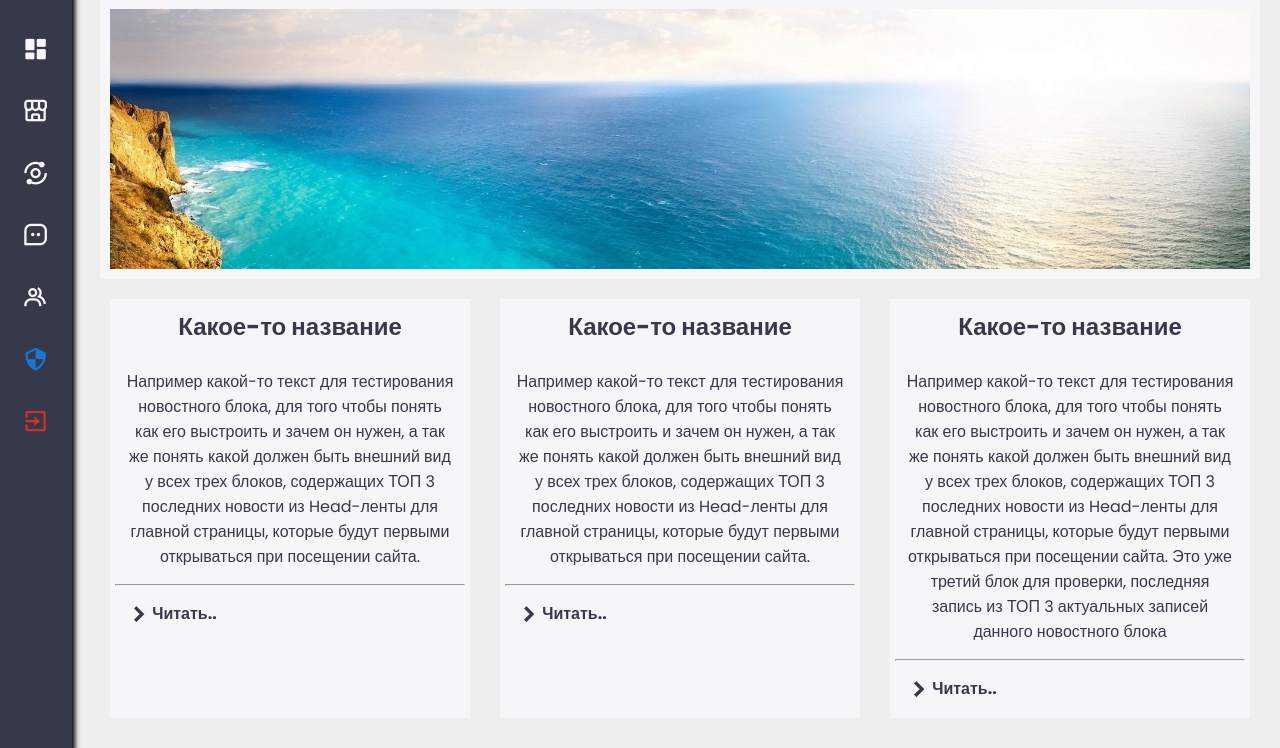
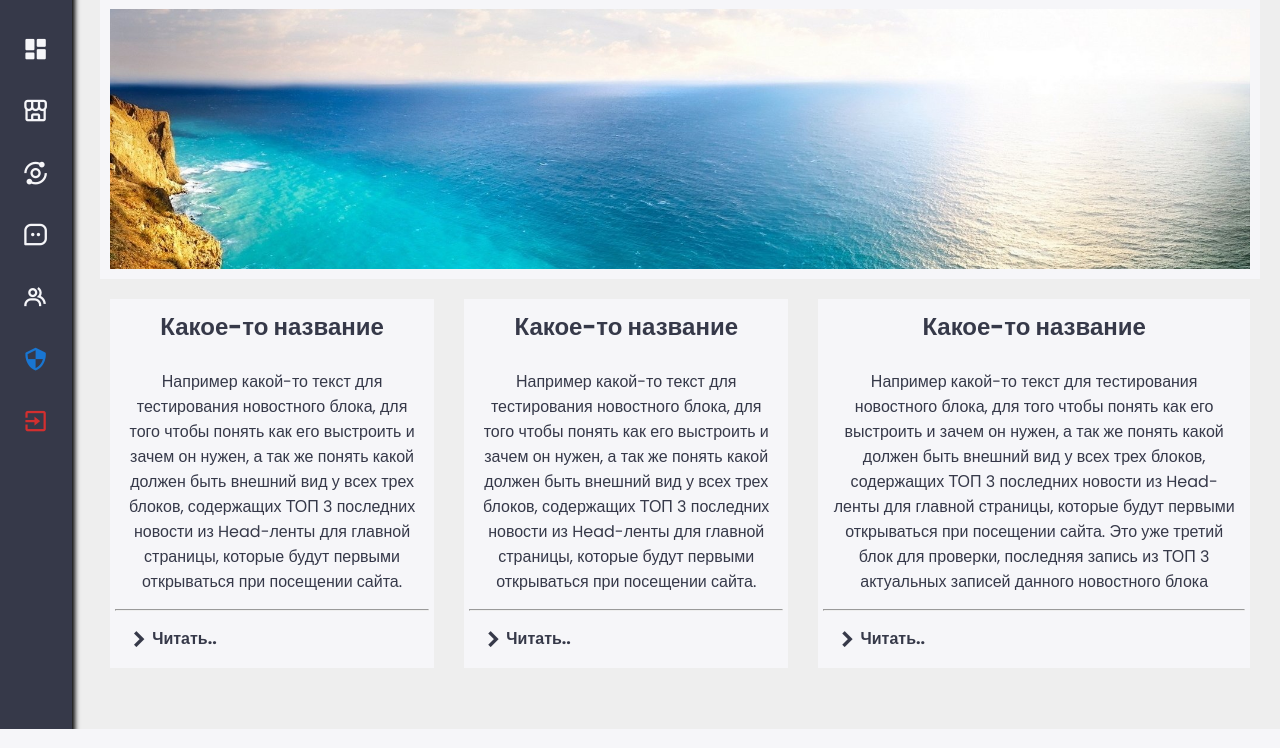
Before and after one commit to AlexEnotov/portal, a PHP site: page / in a window 1280 px wide. Shown: the part 71-819 px from the top of the page. Run offline with PHP 8.4, Linux system fonts and the light colour scheme.

Commit message:
repair views news

```diff
--- a/index.php
+++ b/index.php
@@ -15,7 +15,7 @@
 	<div class="news-one">
 		<div class="head-banner"><img src="banner.jpg" alt=""></div>
 	</div>
-	<div class="news-blocks">
+	<div class="blocks">
 		<div class="block">
 			<div class="header-c">
 				<h2>Какое-то название</h2>
--- a/style.css
+++ b/style.css
@@ -182,6 +182,16 @@ body {
 	height: 260px;
 
 }
+.main-content .blocks {
+	margin-top: 10px;
+	display: flex;
+	grid-template-columns: auto auto auto;
+	grid-template-rows: auto auto ;
+	grid-auto-flow: row;
+	gap: 10px;
+	justify-content: space-between;
+	width: 100%;
+}
 .main-content .news-blocks {
 	margin-top: 10px;
 	display: grid;
@@ -191,10 +201,9 @@ body {
 	gap: 10px;
 	justify-content: space-between;
 	width: 100%;
-
-
 }
-.main-content .news-blocks .block {
+.main-content .news-blocks .block,
+.main-content .blocks .block {
 	display: inline-block;
 	background: var(--light);
 	color: var(--dark);
@@ -206,29 +215,34 @@ body {
 
 
 }
-.main-content .news-blocks .block:hover {
+.main-content .news-blocks .block:hover,
+.main-content .blocks .block:hover {
 
 	background: var(--dark);
 	color: var(--light) !important;
 	transition: all 0.3s ease;
 
 }
-.main-content .news-blocks .block .header-c {
+.main-content .news-blocks .block .header-c,
+.main-content .blocks .block .header-c{
 
 	padding: 10px;
 
 	text-align: center;
 }
-.main-content .news-blocks .block .content {
+.main-content .news-blocks .block .content,
+.main-content .blocks .block .content {
 	display: flex;
 	padding: 15px;
 /*	height: 100%;*/
 	text-align: center;
 }
-.main-content .news-blocks .block .footer{
+.main-content .news-blocks .block .footer ,
+.main-content .blocks .block .footer{
 
 }
-.main-content .news-blocks .block .footer a {
+.main-content .news-blocks .block .footer a,
+.main-content .blocks .block .footer a {
 	display: flex;
 	padding: 15px;
 /*	height: 100%;*/
@@ -237,7 +251,8 @@ body {
 
 }
 
-.main-content .news-blocks .block:hover .footer a {
+.main-content .news-blocks .block:hover .footer a,
+.main-content .blocks .block:hover .footer a {
 	display: flex;
 
 /*	height: 100%;*/
@@ -246,7 +261,8 @@ body {
 	transition: all 0.3s ease;
 }
 
-.main-content .news-blocks .block .footer a:hover {
+.main-content .news-blocks .block .footer a:hover,
+.main-content .blocks .block .footer a:hover {
 	padding-left:30%;
 	width: 100%;
 	text-align: center;
@@ -259,11 +275,13 @@ body {
 		justify-content: none;
 		display: inline-block;
 	}
-	.main-content .news-blocks .block {
+	.main-content .news-blocks .block,
+	.main-content .blocks .block {
 
 		width: 100%;
 	}
-	.main-content .news-blocks .block:hover {
+	.main-content .news-blocks .block:hover,
+	.main-content .blocks .block:hover {
 
 		width: 100%;
 	}
```
